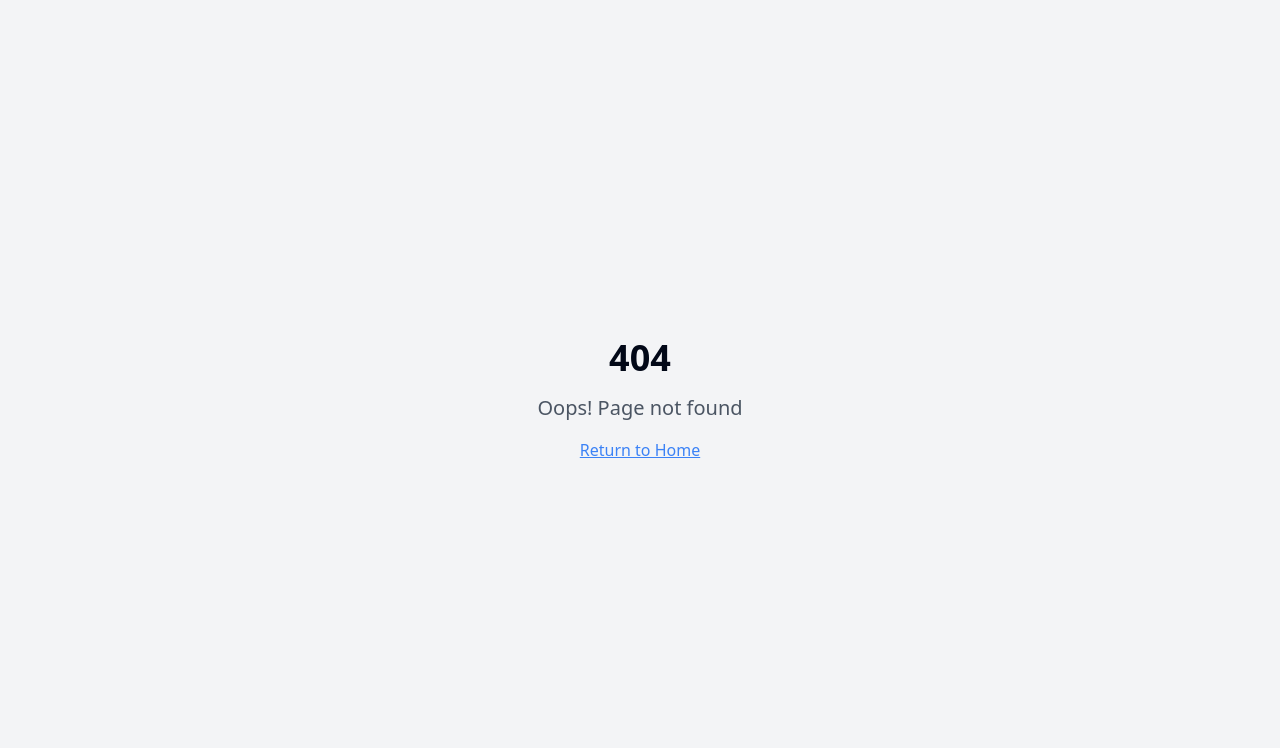
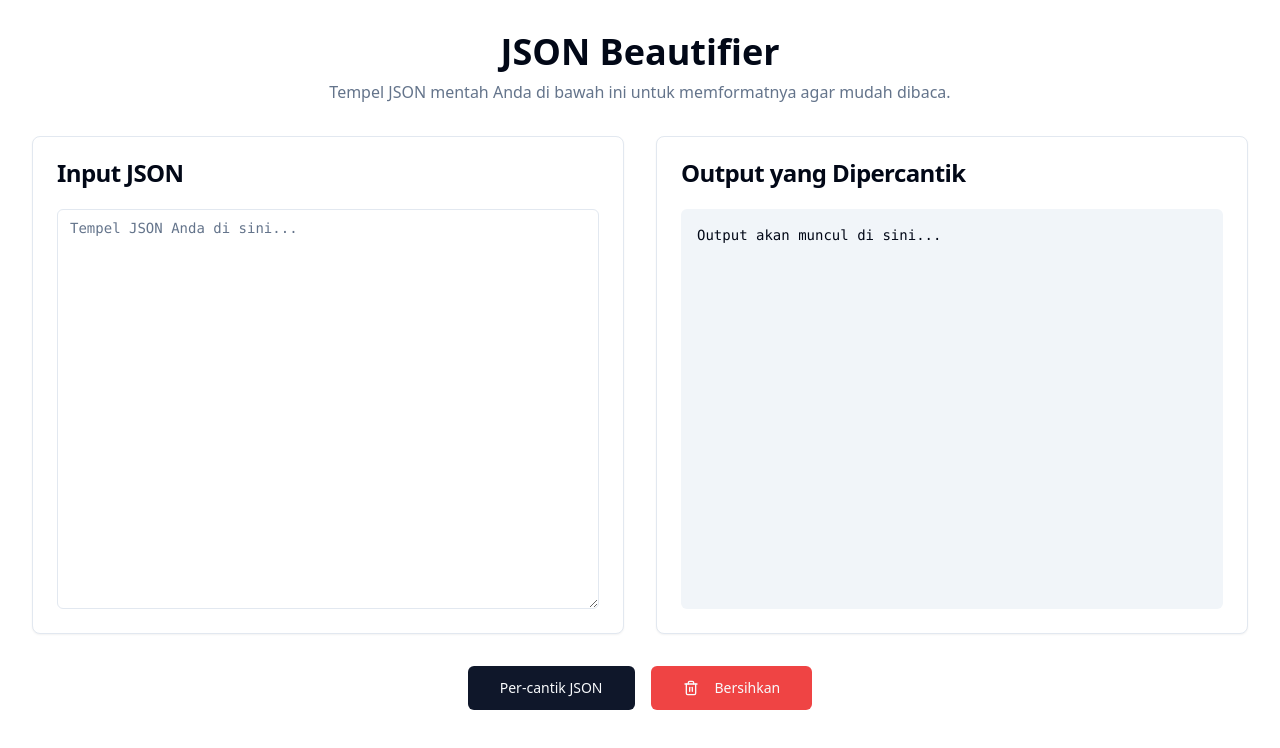
Before and after one commit to jankerzone/json-beautify, a React (Vite) app: page /json-beautifier in a window 1280 px wide. Before the commit this address had no page. Shown: the top 748 px of the page. Built offline with nearby package versions, Linux system fonts and the light colour scheme.

Commit message:
[dyad] Membuat alat JSON Beautifier - wrote 3 file(s) + extra files edited outside of Dyad

```diff
--- a/package.json
+++ b/package.json
@@ -79,5 +79,6 @@
     "typescript": "^5.5.3",
     "typescript-eslint": "^8.0.1",
     "vite": "^6.3.4"
-  }
+  },
+  "packageManager": "pnpm@10.14.0+sha512.ad27a79641b49c3e481a16a805baa71817a04bbe06a38d17e60e2eaee83f6a146c6a688125f5792e48dd5ba30e7da52a5cda4c3992b9ccf333f9ce223af84748"
 }
--- a/src/App.tsx
+++ b/src/App.tsx
@@ -5,6 +5,7 @@ import { QueryClient, QueryClientProvider } from "@tanstack/react-query";
 import { BrowserRouter, Routes, Route } from "react-router-dom";
 import Index from "./pages/Index";
 import NotFound from "./pages/NotFound";
+import JsonBeautifier from "./pages/JsonBeautifier";
 
 const queryClient = new QueryClient();
 
@@ -16,6 +17,7 @@ const App = () => (
       <BrowserRouter>
         <Routes>
           <Route path="/" element={<Index />} />
+          <Route path="/json-beautifier" element={<JsonBeautifier />} />
           {/* ADD ALL CUSTOM ROUTES ABOVE THE CATCH-ALL "*" ROUTE */}
           <Route path="*" element={<NotFound />} />
         </Routes>
--- a/src/pages/Index.tsx
+++ b/src/pages/Index.tsx
@@ -1,17 +1,38 @@
-// Update this page (the content is just a fallback if you fail to update the page)
-
 import { MadeWithDyad } from "@/components/made-with-dyad";
+import { Button } from "@/components/ui/button";
+import { Card, CardContent, CardDescription, CardHeader, CardTitle } from "@/components/ui/card";
+import { Code } from "lucide-react";
+import { Link } from "react-router-dom";
 
 const Index = () => {
   return (
-    <div className="min-h-screen flex items-center justify-center bg-gray-100">
-      <div className="text-center">
-        <h1 className="text-4xl font-bold mb-4">Welcome to Your Blank App</h1>
-        <p className="text-xl text-gray-600">
-          Start building your amazing project here!
+    <div className="min-h-screen flex flex-col items-center justify-center bg-background p-4">
+      <div className="text-center max-w-2xl">
+        <h1 className="text-5xl font-bold mb-4">JSON Tools Suite</h1>
+        <p className="text-xl text-muted-foreground mb-8">
+          Koleksi alat sederhana dan efisien untuk membantu pekerjaan Anda dengan data JSON.
         </p>
       </div>
-      <MadeWithDyad />
+
+      <div className="w-full max-w-md">
+        <Link to="/json-beautifier" className="focus:outline-none focus:ring-2 focus:ring-ring focus:ring-offset-2 rounded-lg">
+          <Card className="hover:border-primary transition-colors">
+            <CardHeader className="flex flex-row items-center gap-4">
+              <div className="bg-primary text-primary-foreground p-3 rounded-lg">
+                <Code className="h-6 w-6" />
+              </div>
+              <div>
+                <CardTitle>JSON Beautifier</CardTitle>
+                <CardDescription>Format dan percantik teks JSON Anda agar mudah dibaca.</CardDescription>
+              </div>
+            </CardHeader>
+          </Card>
+        </Link>
+      </div>
+
+      <div className="absolute bottom-4">
+        <MadeWithDyad />
+      </div>
     </div>
   );
 };
--- /dev/null
+++ b/src/pages/JsonBeautifier.tsx
@@ -0,0 +1,99 @@
+import { useState } from "react";
+import { Button } from "@/components/ui/button";
+import { Textarea } from "@/components/ui/textarea";
+import { Card, CardContent, CardHeader, CardTitle } from "@/components/ui/card";
+import { showSuccess, showError } from "@/utils/toast";
+import { Copy, Trash2 } from "lucide-react";
+
+const JsonBeautifier = () => {
+  const [inputJson, setInputJson] = useState("");
+  const [outputJson, setOutputJson] = useState("");
+
+  const handleBeautify = () => {
+    if (!inputJson.trim()) {
+      showError("Input JSON tidak boleh kosong.");
+      return;
+    }
+    try {
+      const parsedJson = JSON.parse(inputJson);
+      const beautifiedJson = JSON.stringify(parsedJson, null, 2);
+      setOutputJson(beautifiedJson);
+      showSuccess("JSON berhasil dipercantik!");
+    } catch (error) {
+      setOutputJson("");
+      showError("Format JSON tidak valid. Silakan periksa kembali.");
+    }
+  };
+
+  const handleCopy = () => {
+    if (!outputJson) {
+      showError("Tidak ada output untuk disalin.");
+      return;
+    }
+    navigator.clipboard.writeText(outputJson);
+    showSuccess("Output JSON berhasil disalin ke clipboard!");
+  };
+
+  const handleClear = () => {
+    setInputJson("");
+    setOutputJson("");
+  };
+
+  return (
+    <div className="container mx-auto p-4 md:p-8">
+      <header className="text-center mb-8">
+        <h1 className="text-4xl font-bold">JSON Beautifier</h1>
+        <p className="text-muted-foreground mt-2">
+          Tempel JSON mentah Anda di bawah ini untuk memformatnya agar mudah dibaca.
+        </p>
+      </header>
+
+      <div className="grid md:grid-cols-2 gap-8">
+        <Card>
+          <CardHeader>
+            <CardTitle>Input JSON</CardTitle>
+          </CardHeader>
+          <CardContent>
+            <Textarea
+              placeholder="Tempel JSON Anda di sini..."
+              value={inputJson}
+              onChange={(e) => setInputJson(e.target.value)}
+              className="min-h-[400px] font-mono text-sm"
+            />
+          </CardContent>
+        </Card>
+
+        <Card>
+          <CardHeader className="flex flex-row items-center justify-between">
+            <CardTitle>Output yang Dipercantik</CardTitle>
+            {outputJson && (
+              <Button variant="ghost" size="icon" onClick={handleCopy}>
+                <Copy className="h-4 w-4" />
+                <span className="sr-only">Salin</span>
+              </Button>
+            )}
+          </CardHeader>
+          <CardContent>
+            <div className="bg-muted rounded-md p-4 min-h-[400px] overflow-auto">
+              <pre className="text-sm font-mono whitespace-pre-wrap">
+                <code>{outputJson || "Output akan muncul di sini..."}</code>
+              </pre>
+            </div>
+          </CardContent>
+        </Card>
+      </div>
+
+      <div className="flex justify-center gap-4 mt-8">
+        <Button onClick={handleBeautify} size="lg">
+          Per-cantik JSON
+        </Button>
+        <Button onClick={handleClear} variant="destructive" size="lg">
+          <Trash2 className="mr-2 h-4 w-4" />
+          Bersihkan
+        </Button>
+      </div>
+    </div>
+  );
+};
+
+export default JsonBeautifier;
```
